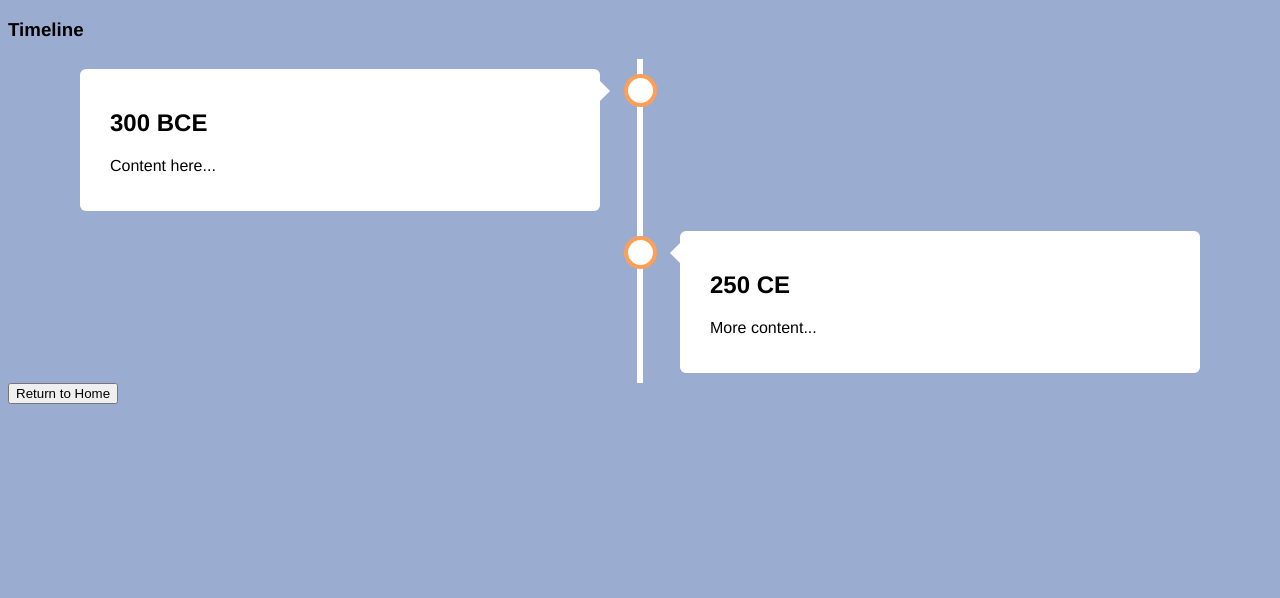
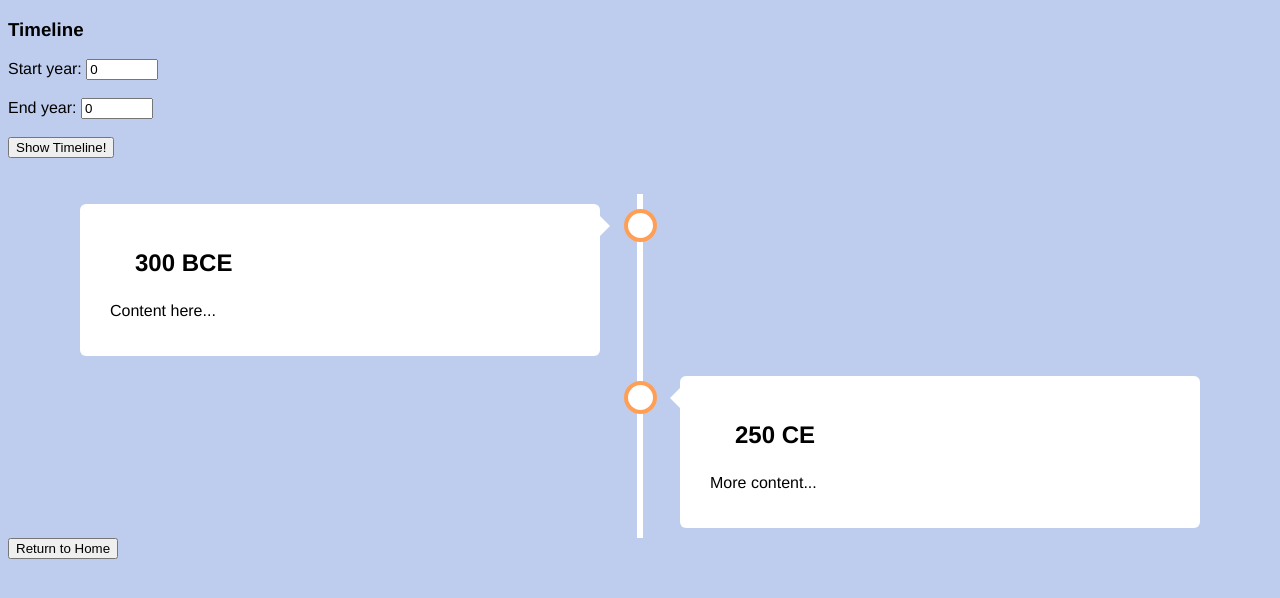
Before and after one commit to kevin-rono/dura-papyri, a Flask app: page /timeline in a window 1280 px wide. Shown: the top 598 px of the page. Run offline with Flask 2, Linux system fonts and the light colour scheme.

Commit message:
frontend updates

```diff
--- a/src/static/timeline.css
+++ b/src/static/timeline.css
@@ -4,9 +4,13 @@
   box-sizing: border-box;
 }
 
+h2 {
+  margin: 25px;
+}
+
 /* Set a background color */
 body {
-    background-color: #9bacd1;
+  background-color: #becded;
   font-family: Helvetica, sans-serif;
 }
 
@@ -19,7 +23,7 @@
 
 /* The actual timeline (the vertical ruler) */
 .timeline::after {
-    content: '';
+  content: "";
   position: absolute;
   width: 6px;
   background-color: white;
@@ -39,13 +43,13 @@
 
 /* The circles on the timeline */
 .container::after {
-    content: '';
+  content: "";
   position: absolute;
   width: 25px;
   height: 25px;
   right: -17px;
   background-color: white;
-    border: 4px solid #FF9F55;
+  border: 4px solid #ff9f55;
   top: 15px;
   border-radius: 50%;
   z-index: 1;
@@ -125,7 +129,8 @@
   }
 
   /* Make sure all circles are at the same spot */
-    .left::after, .right::after {
+  .left::after,
+  .right::after {
     left: 15px;
   }
 
--- a/src/static/timeline.js
+++ b/src/static/timeline.js
@@ -0,0 +1,10 @@
+function showTimeline() {
+  var start = document.getElementById("start").value;
+  var end = document.getElementById("end").value;
+
+  console.log(start);
+
+  if (start > end) {
+    alert("Start date must be before end date");
+  }
+}
--- a/src/templates/index.html
+++ b/src/templates/index.html
@@ -4,6 +4,7 @@
     <!-- Required meta tags -->
     <meta charset="utf-8" />
     <meta name="viewport" content="width=device-width, initial-scale=1" />
+    <link rel="stylesheet" href="../static/index.css" />
 
     <title>Papyri Finder</title>
   </head>
--- a/src/templates/map.html
+++ b/src/templates/map.html
@@ -2,6 +2,7 @@
 <html lang="en">
   <head>
     <title>Papyri Finder</title>
+    <link rel="stylesheet" href="../static/index.css" />
   </head>
 
   <body>
--- a/src/templates/timeline.html
+++ b/src/templates/timeline.html
@@ -8,6 +8,27 @@
 
   <body>
     <h3>Timeline</h3>
+
+    <label for="start">Start year:</label>
+    <input type="number" id="start" min="-500" max="500" step="1" value="0" />
+
+    <br /><br />
+
+    <label for="end">End year:</label>
+    <input type="number" id="end" min="-500" max="500" step="1" value="0" />
+
+    <br /><br />
+
+    <button
+      type="button"
+      class="btn btn-info btn-lg"
+      id="timelineDisplay"
+      onclick="showTimeline()"
+    >
+      Show Timeline!
+    </button>
+
+    <br /><br /><br />
 
     <div class="timeline">
       <div class="container left">
```
Also changed, not shown: src/static/index.css (added, +24 -0 lines). Lines whose indentation alone changed are shown as unchanged.
